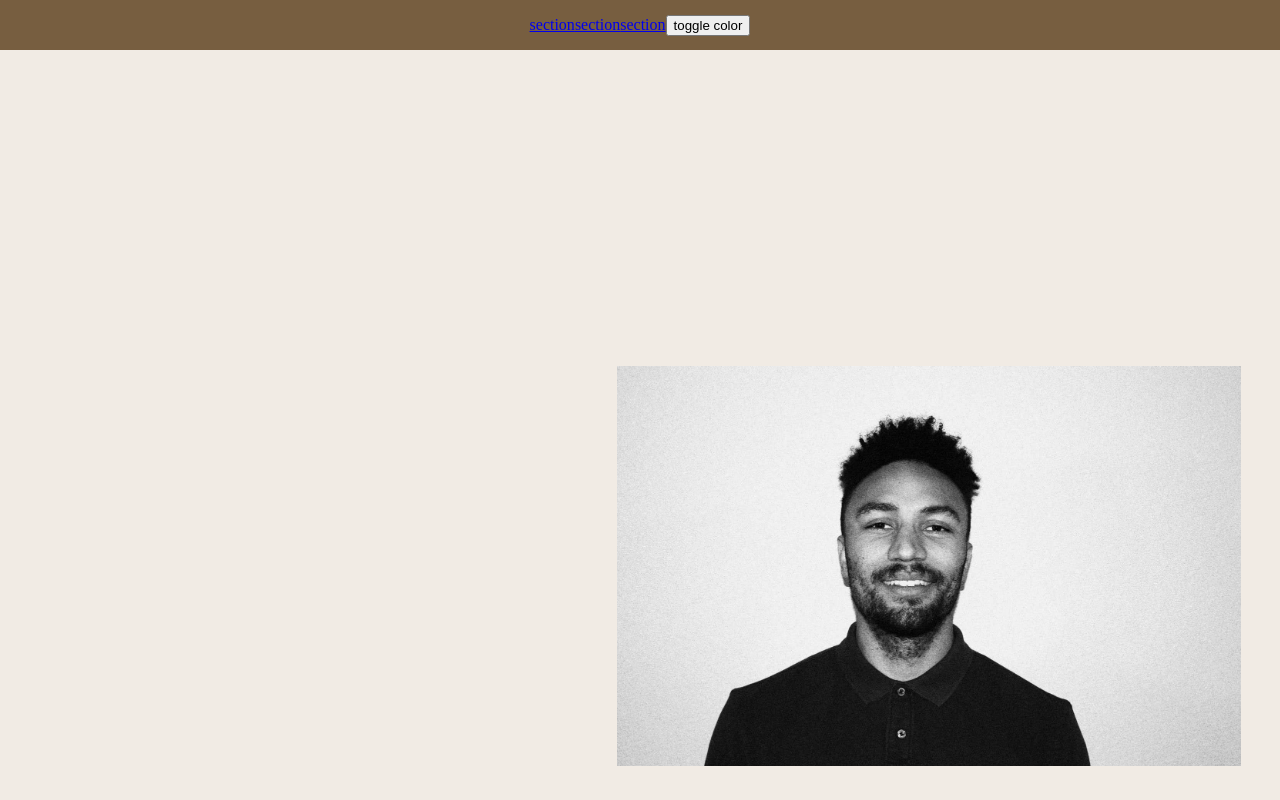
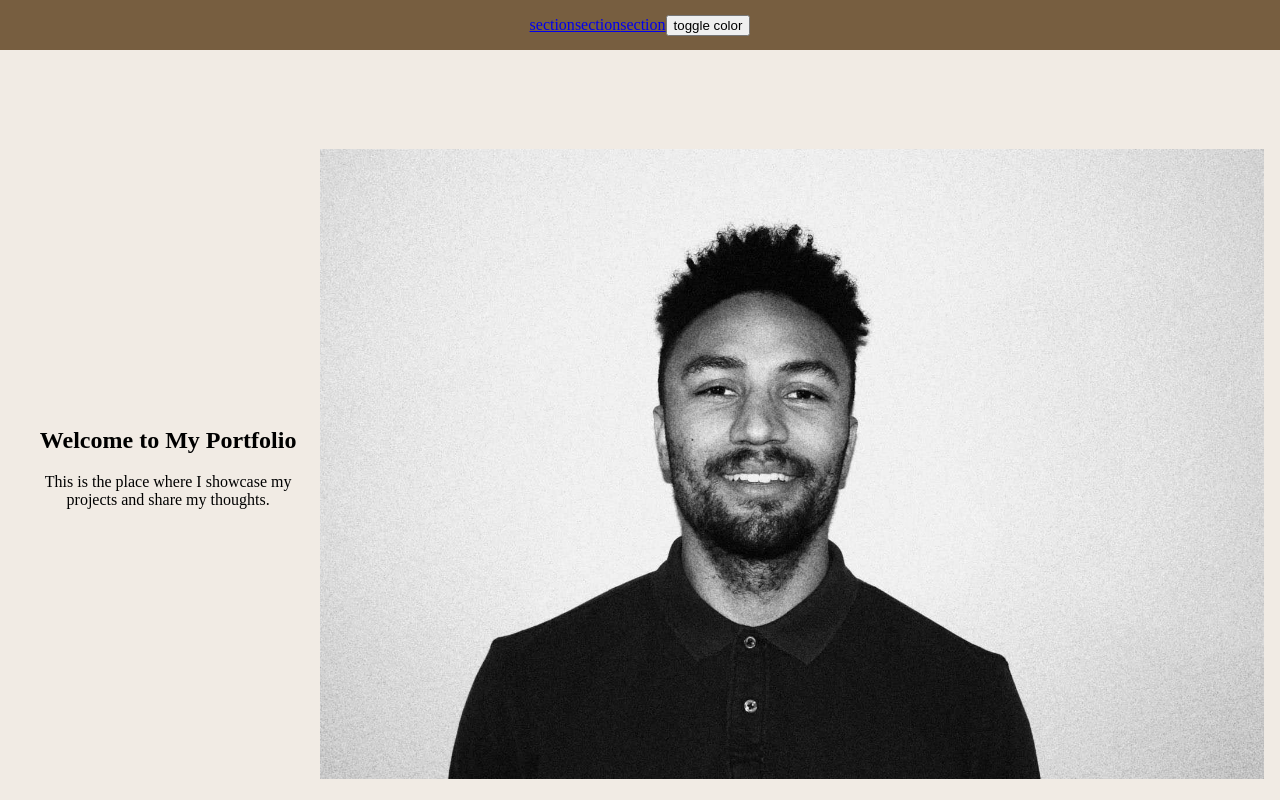
Before and after one commit to daylonblakely/daylonblakely.github.io, a React (Create React App) app: page /#section1 in a window 1280 px wide. Shown: the top 800 px of the page. Built offline with nearby package versions, Linux system fonts and the light colour scheme.

Commit message:
added flex styling

```diff
--- a/src/views/HomePage.jsx
+++ b/src/views/HomePage.jsx
@@ -2,16 +2,50 @@ import React, { useState, useEffect, useRef } from 'react';
 import { styled } from '@mui/system';
 import Me from '../assets/me.jpg';
 
-const MeImage = styled('div')(({ theme }) => ({
-  width: '50%',
-  height: '50vh',
-  position: 'relative',
-  left: 601,
-  top: 300,
-  backgroundSize: 'cover',
-  backgroundRepeat: 'no-repeat',
-  backgroundImage: `url(${Me})`,
+const HomeContainer = styled('div')(({ theme }) => ({
+  display: 'flex',
+  flexDirection: 'column',
+  justifyContent: 'space-around',
+  height: '100%',
+
+  [theme.breakpoints.up('sm')]: {
+    flexDirection: 'row',
+    justifyContent: 'space-around',
+    alignItems: 'center',
+  },
+  //   [theme.breakpoints.up("md")]: {
+  //     width: 350
+  //   },
+  //   [theme.breakpoints.up("lg")]: {
+  //     width: 450
+  //   },
+  //   [theme.breakpoints.up("xl")]: {
+  //     width: 550
+  //   }
 }));
+
+const ContentContainer = styled('div')(({ theme }) => ({
+  padding: '20px',
+  // flex: 1,
+}));
+
+const ImageContainer = styled('div')(({ theme }) => ({
+  textAlign: 'center',
+  // flex: 1,
+  //   width: 400,
+  //   maxWidth: '100%',
+}));
+
+const MeImage = () => (
+  <img
+    src={Me}
+    width="100%"
+    // width={800}
+    height="auto"
+    style={{ minWidth: 350 }}
+    alt="me!"
+  />
+);
 
 const HomePage = () => {
   const [imagePosition, setImagePosition] = useState({ x: 0, y: 0 });
@@ -26,9 +60,17 @@ const HomePage = () => {
   }, []);
 
   return (
-    <div>
-      <MeImage ref={imageRef} />
-    </div>
+    <HomeContainer>
+      <ContentContainer>
+        <h1>Welcome to My Portfolio</h1>
+        <p>
+          This is the place where I showcase my projects and share my thoughts.
+        </p>
+      </ContentContainer>
+      <ImageContainer>
+        <MeImage ref={imageRef} />
+      </ImageContainer>
+    </HomeContainer>
   );
 };
 
```
